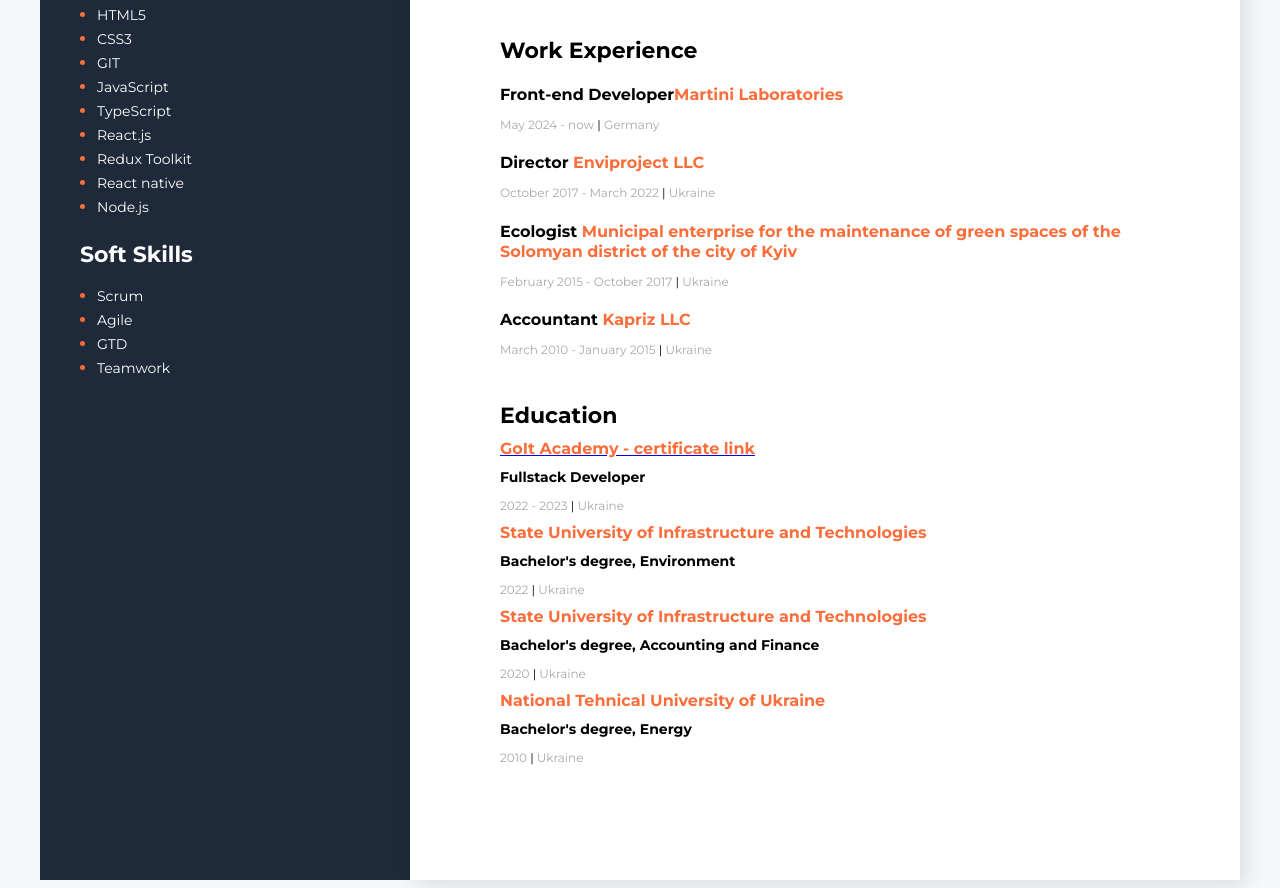
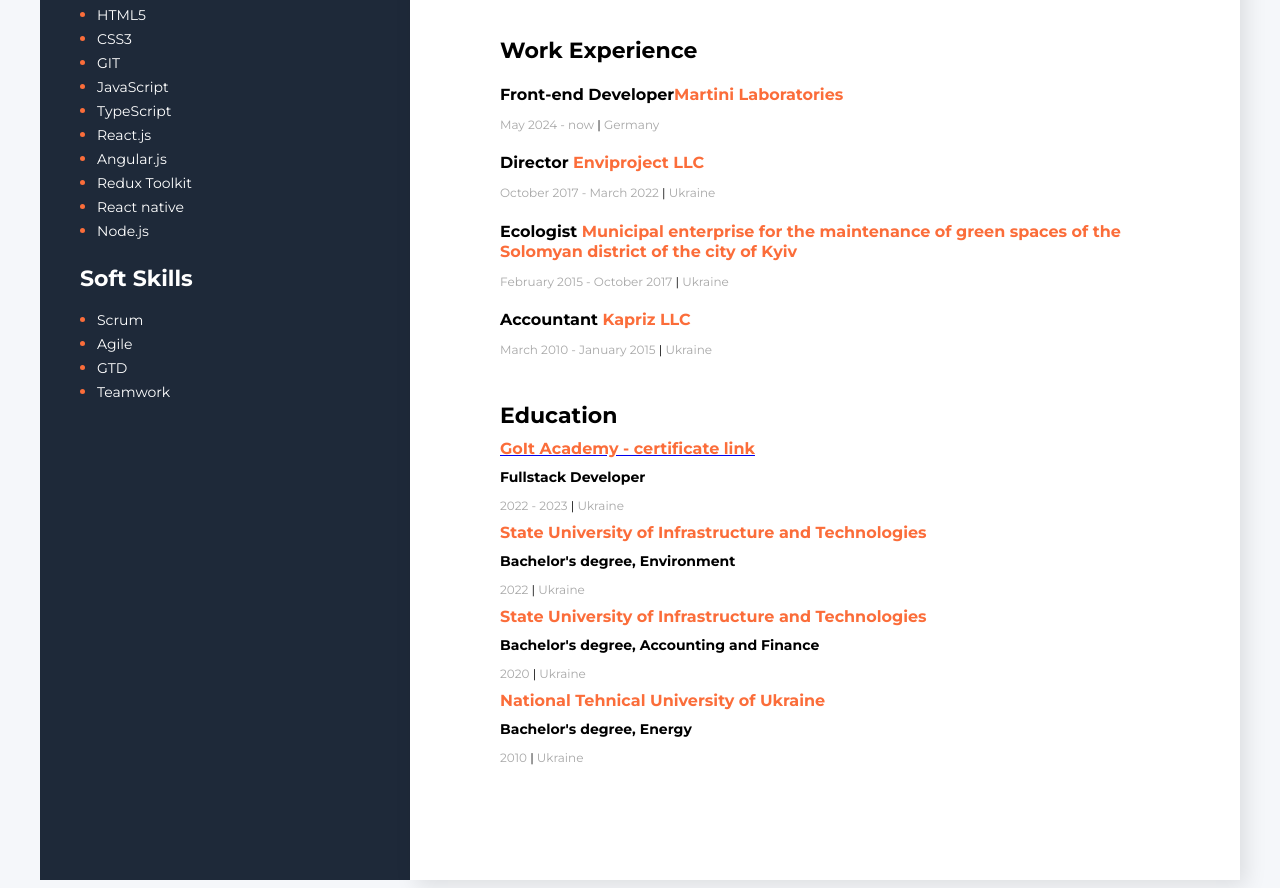
Before and after one commit to Ruslan-Ts/resume, a plain HTML site: page index.html in a window 1280 px wide. Shown: the part 801-1689 px from the top of the page. Drawn offline with Linux system fonts and the light colour scheme.

Commit message:
Update index.html

```diff
--- a/index.html
+++ b/index.html
@@ -166,6 +166,7 @@
                 <li class="skills_item"> <span class="skills_text">JavaScript</span></li>
                 <li class="skills_item"> <span class="skills_text">TypeScript</span></li>
                 <li class="skills_item"> <span class="skills_text">React.js</span></li>
+                <li class="skills_item"> <span class="skills_text">Angular.js</span></li>
                 <li class="skills_item"> <span class="skills_text">Redux Toolkit</span></li>
                 <li class="skills_item"> <span class="skills_text">React native</span></li>
                 <li class="skills_item"> <span class="skills_text">Node.js</span></li>
```
